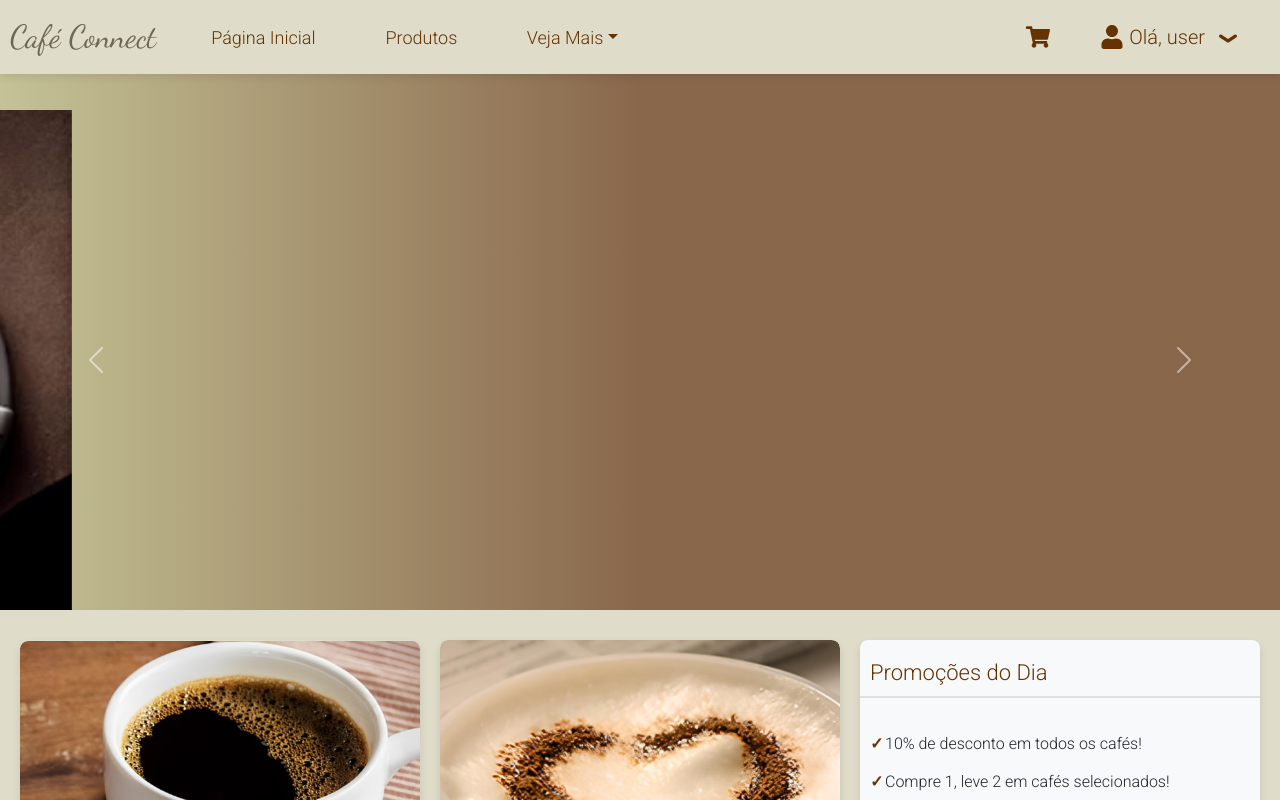
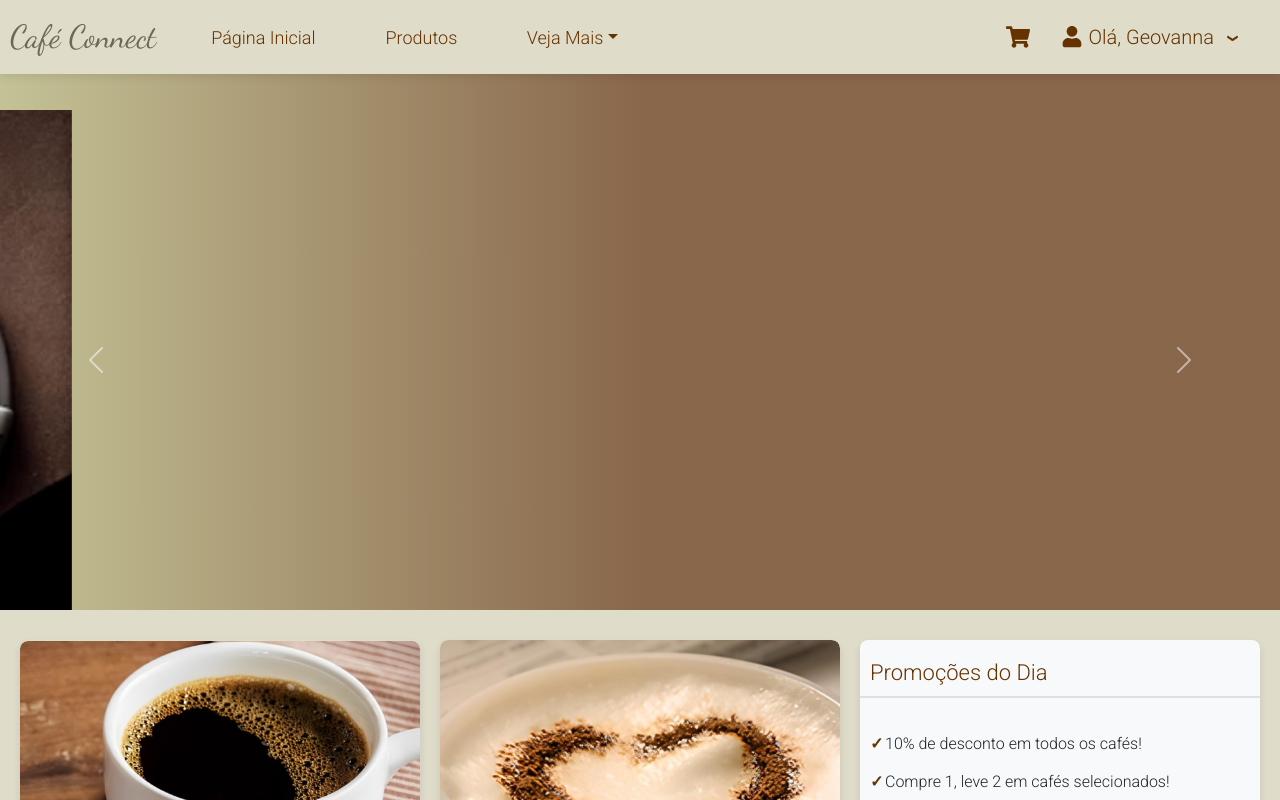
Before and after one commit to GustavoGNicolaci/frontend_CC, a React (Vite) app: page / in a window 1280 px wide. Built offline with nearby package versions, Linux system fonts and the light colour scheme; sample sign-in values are in the browser's storage.

Commit message:
Melhoria na interação da barra de navegação do usuário

```diff
--- a/src/components/navbar/navbar.jsx
+++ b/src/components/navbar/navbar.jsx
@@ -1,7 +1,7 @@
 "use client"
 
 import "bootstrap/dist/css/bootstrap.min.css"
-import { useState } from "react"
+import { useState, useEffect, useRef } from "react"
 import Nav from "react-bootstrap/Nav"
 import Navbar from "react-bootstrap/Navbar"
 import NavDropdown from "react-bootstrap/NavDropdown"
@@ -18,12 +18,34 @@ import chevronUpLight from '../../assets/images/chevron-up-white.png'
 function NavbarComponent() {
   const [showModal, setShowModal] = useState(false)
   const [isUserHovered, setIsUserHovered] = useState(false)
+  const modalRef = useRef(null);
 
   const { token, logout } = useAuth()
 
   const handleToggleModal = () => {
     setShowModal((prev) => !prev)
   }
+
+  const handleInteractionOutside = (event) => {
+    if (modalRef.current && !modalRef.current.contains(event.target)) {
+      setShowModal(false);
+    }
+  };
+
+  useEffect(() => {
+    if (showModal) {
+      document.addEventListener("mousedown", handleInteractionOutside);
+      document.addEventListener("mousemove", handleInteractionOutside);
+    } else {
+      document.removeEventListener("mousedown", handleInteractionOutside);
+      document.removeEventListener("mousemove", handleInteractionOutside);
+    }
+
+    return () => {
+      document.removeEventListener("mousedown", handleInteractionOutside);
+      document.removeEventListener("mousemove", handleInteractionOutside);
+    };
+  }, [showModal]);
 
   return (
     <Navbar expand="lg" className={`${styles.navbar} fixed-top`}>
@@ -70,11 +92,12 @@ function NavbarComponent() {
               onMouseEnter={() => setIsUserHovered(true)}
               onMouseLeave={() => setIsUserHovered(false)}
               style={{ cursor: 'pointer', position: 'relative' }}
+              ref={modalRef}
             >
               <div className={styles.navIcon}>
-                <FaUser size={24} />
+                <FaUser className={styles.IconUser}/>
                 <span className={styles.helloUser}>
-                  Olá, user
+                  Olá, Geovanna
                 </span>
                 <img
                   src={
@@ -96,7 +119,7 @@ function NavbarComponent() {
             </div>
           ) : (
             <Nav.Link href="/login" className={styles.navIcon}>
-              <FaUser/>
+              <FaUser className={styles.IconUser}/>
               <span className={styles.helloUser}>Entrar/Cadastrar</span>
             </Nav.Link>
           )}
--- a/src/components/navbar/navbar.module.css
+++ b/src/components/navbar/navbar.module.css
@@ -113,14 +113,18 @@
 
 .navIcon {
     color: #663300 !important;
-    margin-left: 20px;
     font-size: 20px;
     transition: background 0.2s, color 0.2s;
     display: flex;
     align-items: center;
     border-radius: 6px;
     padding: 6px 10px;
-    gap: 5px
+    gap: 5px;
+
+    .IconUser {
+        width: 24px;
+        height: 21.33px;
+    }
 }
 
 .navIcon:hover {
@@ -164,8 +168,8 @@
 
 .arrowIcon {
     margin-left: 6px;
-    width: 24px;
-    height: 24px;
+    width: 15px;
+    height: 15px;
     transition: filter 0.2s;
     vertical-align: middle;
 }
```
